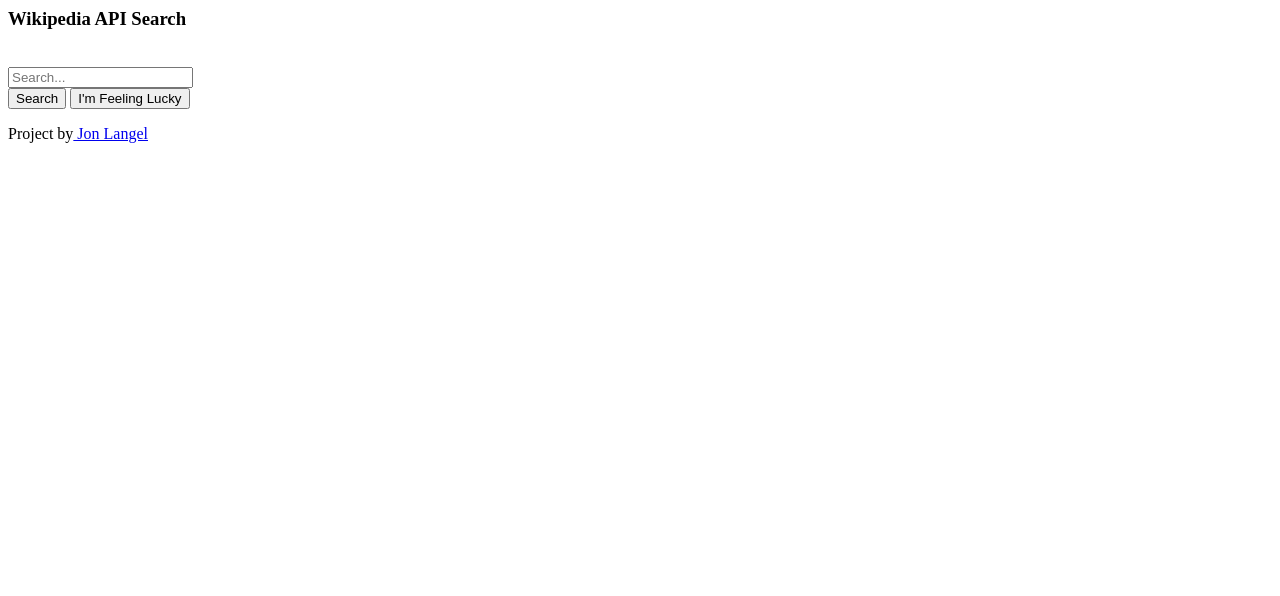
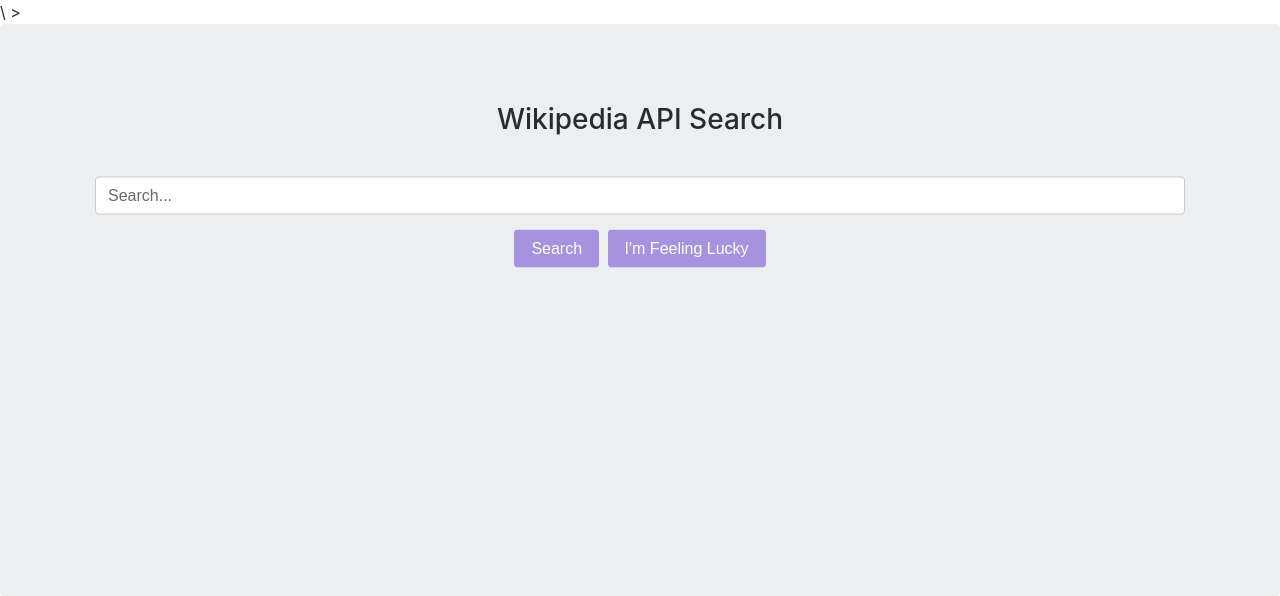
Before and after one commit to JonMLangel/wikipediaViewer, a plain HTML site: page index.html in a window 1280 px wide. Shown: the top 596 px of the page. Drawn offline with nearby package versions, Linux system fonts and the light colour scheme.

Commit message:
update vendor and local links

```diff
--- a/index.html
+++ b/index.html
@@ -1,5 +1,20 @@
+<!DOCTYPE html>
+<head>
+  <meta charset="utf-8">
+  <meta http-equiv="X-UA-Compatible" content="IE=edge">
+  <meta name="viewport" content="width=device-width, initial-scale=1">
+  <!-- Project links -->
+  <link rel="stylesheet" type="text/css" href="./css/styles.css"/>
+  <script type="text/javascript" src="./js/wiki.js"></script>
+  <!-- External Vendor Links-->
+  <link rel="stylesheet" href="https://cdnjs.cloudflare.com/ajax/libs/animate.css/3.5.2/animate.min.css" />
+  <link rel="stylesheet" href="https://cdnjs.cloudflare.com/ajax/libs/font-awesome/4.7.0/css/font-awesome.min.css" />
+  <link rel="stylesheet" href="https://cdnjs.cloudflare.com/ajax/libs/twitter-bootstrap/4.0.0-alpha.6/css/bootstrap.min.css" />\
+  <link href="https://fonts.googleapis.com/css?family=Noto+Sans" rel="stylesheet"/>
+  <script src="https://cdnjs.cloudflare.com/ajax/libs/jquery/3.1.1/jquery.min.js"></script>
+</head>
 <body>
-<link href="https://fonts.googleapis.com/css?family=Noto+Sans" rel="stylesheet">
+>
 
 <div="wrapper">
   <div class="jumbotron">
```
